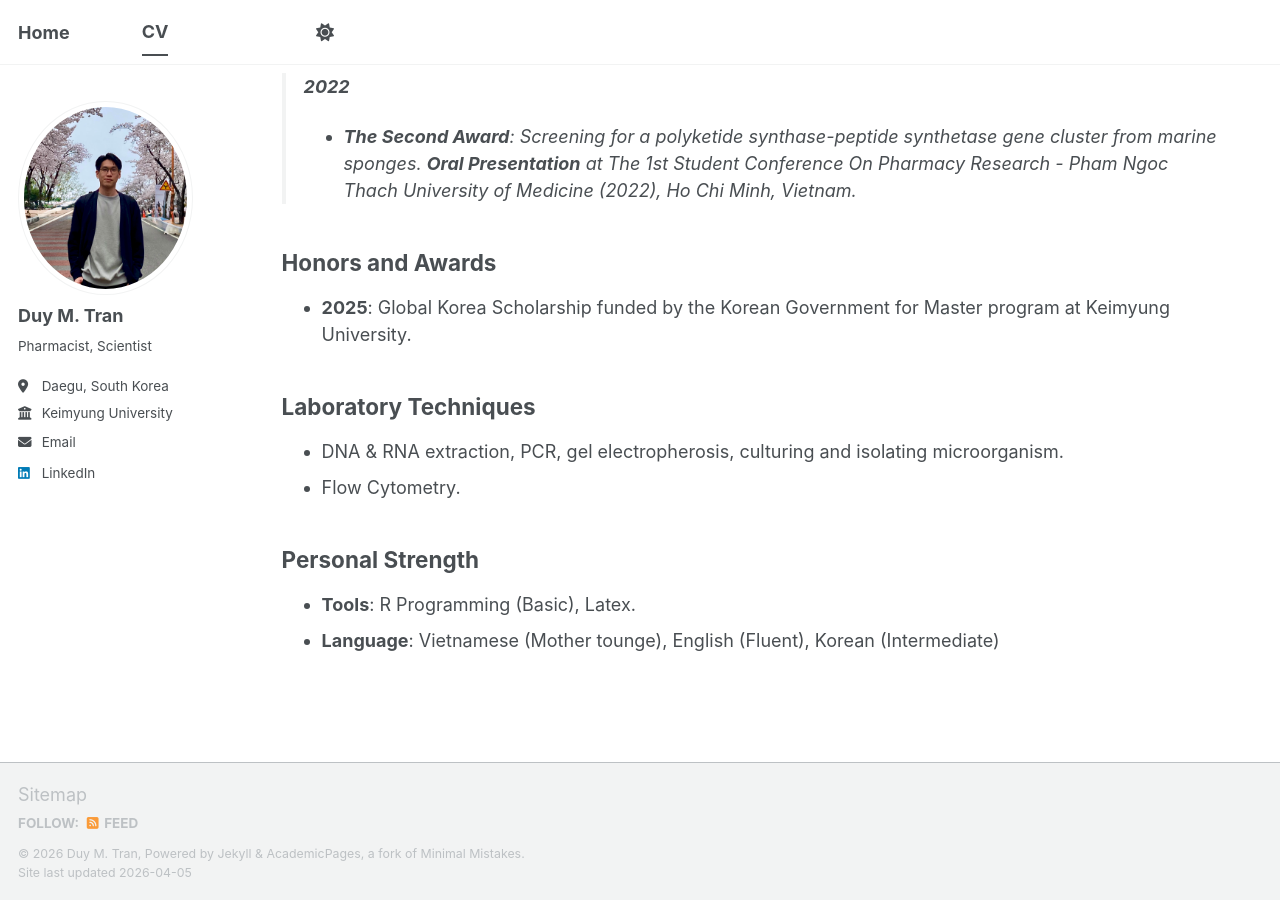
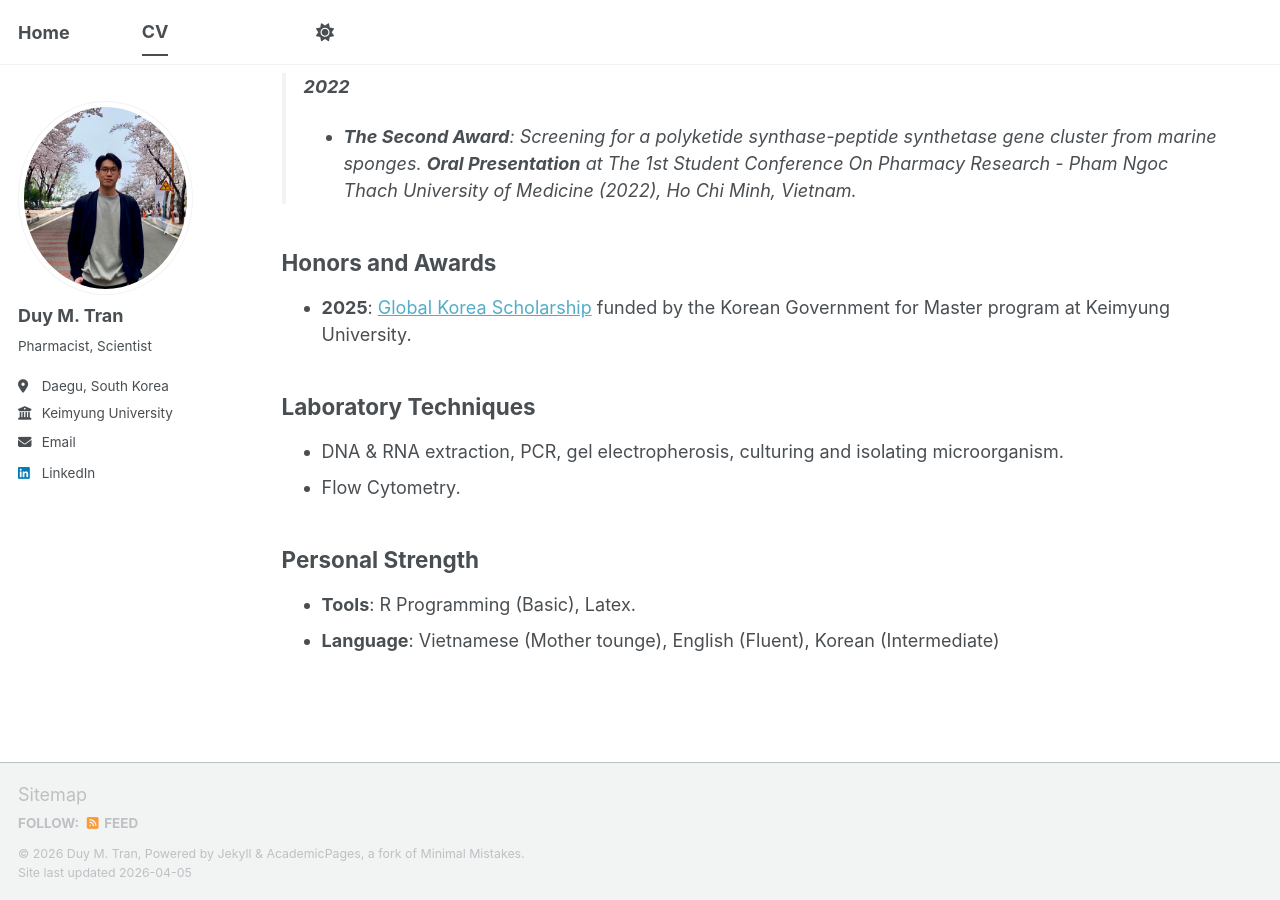
Before and after one commit to tranminhduy-git/tmduy.github.io, a Jekyll site: the page built from _pages/cv.md, in a window 1280 px wide and 900 px high, scrolled down 1689 px. Built offline with Jekyll 4.4.1, drawn with Linux system fonts in a browser that asks for light colours; a script bundle is joined from its source files by our own code; library files that are not in the unit come from our copies; part of the change alters nothing that is shown.

Commit message:
Update cv.md

```diff
--- a/_pages/cv.md
+++ b/_pages/cv.md
@@ -49,7 +49,7 @@ compounds from marine sponges in Vietnam.
 
 
 ## Honors and Awards
-* __2025__: Global Korea Scholarship funded by the Korean Government for Master program at Keimyung University.
+* __2025__: [Global Korea Scholarship](GKS2025) funded by the Korean Government for Master program at Keimyung University.
 
 
 ## Laboratory Techniques
```
